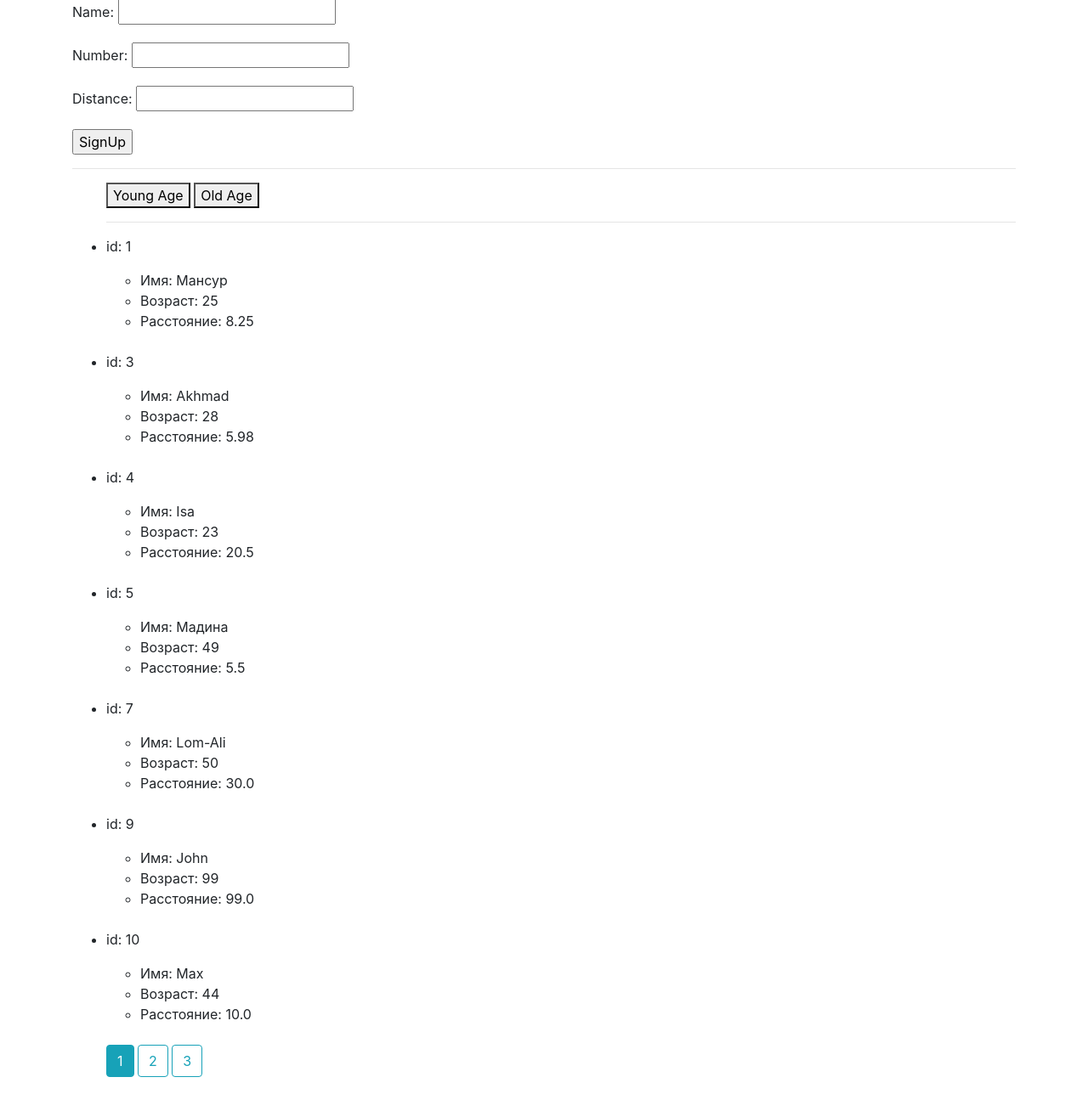
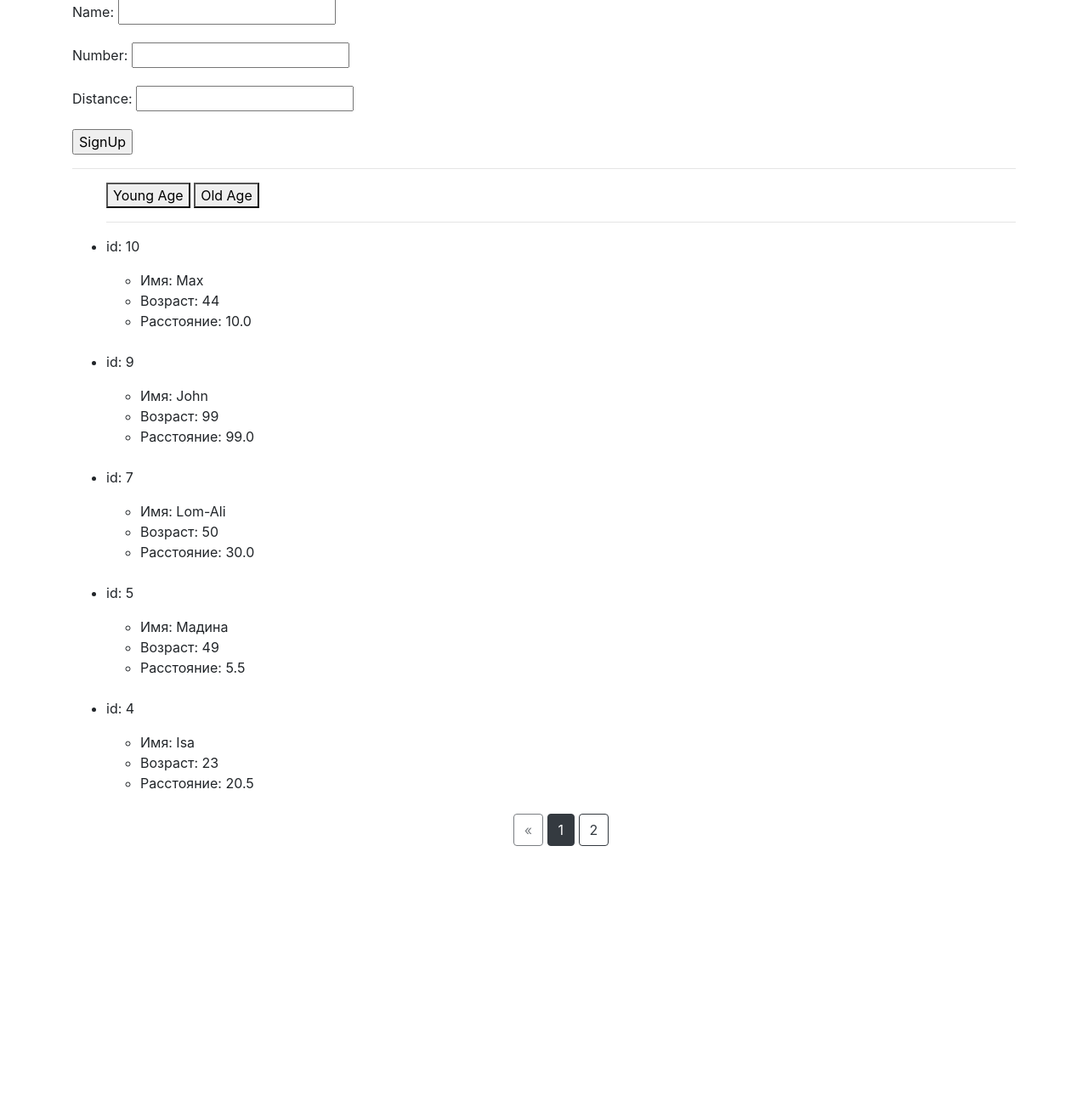
Before and after one commit to Mansur-09595/Web_Python_Flask_Test, a Flask app: page / in a window 1280 px wide. Shown: the part 81-1389 px from the top of the page at 85% size. After the commit the page ends 1077 px from the top, so only its background shows below. Run offline with Flask 2, Linux system fonts and the light colour scheme; data comes from the database, SQL or seed files in the repository; both versions use the stored data as it was after the commit; some libraries are stand-ins or nearby versions.

Commit message:
Updated pagination | work page

```diff
--- a/app.py
+++ b/app.py
@@ -29,16 +29,15 @@ def home():
         print("Ошибка добавления в БД")
 
     page = request.args.get('page', 1, type=int)
-    posts = Users.query.order_by(Users.date.desc()).paginate(page=page, per_page=3)
+    form = Users.query.order_by(Users.date.desc()).paginate(page=page, per_page=5)
 
     if request.form.get("submit_a"):
-	    form = Users.query.order_by(Users.number.asc())
+	    form = Users.query.order_by(Users.number.asc()).paginate(page=page, per_page=5)
     elif request.form.get("submit_b"):
-        form = Users.query.order_by(Users.number.desc())
+        form = Users.query.order_by(Users.number.desc()).paginate(page=page, per_page=5)
     else:
         print("Ошибка добавления")
-
-    return render_template("home.html", title="Главная страница", form=form, posts=posts)
+    return render_template("home.html", title="Главная страница", form=form,)
 
 
 class Users(db.Model):
--- a/templates/home.html
+++ b/templates/home.html
@@ -20,7 +20,7 @@
         <button type="submit" name="submit_b" value="submit_b"> Old Age </button>
     </form>
     <hr>
-    {% for user in form %}
+    {% for user in form.items %}
     <li><p>id: {{user.id}}</p>
         <ul>
             <li>Имя: {{user.name}}</li>
@@ -30,16 +30,23 @@
         </ul>
     </li>
     {% endfor %}
-    {% for page_num in posts.iter_pages(left_edge=1, right_edge=1, left_current=1, right_current=2) %}
+    <div class="text-center">
+        <a href="{{ url_for('home', page=form.prev_num) }}"
+           class="btn btn-outline-dark
+           {% if form.page == 1 %}disabled{% endif %}">
+            &laquo;
+        </a>
+    <!-- Loop through the number of pages to display a link for each-->
+    {% for page_num in form.iter_pages(left_edge=1, right_edge=1, left_current=1, right_current=2) %}
         {% if page_num %}
-          {% if posts.page == page_num %}
-            <a class="btn btn-info mb-4" href="{{ url_for('home', page=page_num) }}">{{ page_num }}</a>
-          {% else %}
-            <a class="btn btn-outline-info mb-4" href="{{ url_for('home', page=page_num) }}">{{ page_num }}</a>
-          {% endif %}
+            {% if form.page == page_num %}
+            <a href="{{ url_for('home', page=page_num) }}"class="btn btn-dark">{{ page_num }}</a>
             {% else %}
-              ...
-          {% endif %}
-      {% endfor %}
+            <a href="{{ url_for('home', page=page_num) }}"class="btn btn-outline-dark"> {{ page_num }}</a>
+            {% endif %}
+        {% else %}
+            ...
+        {% endif %}
+    {% endfor %}
 </ul>
 {% endblock %}
```
Also changed, not shown: blog.db.
